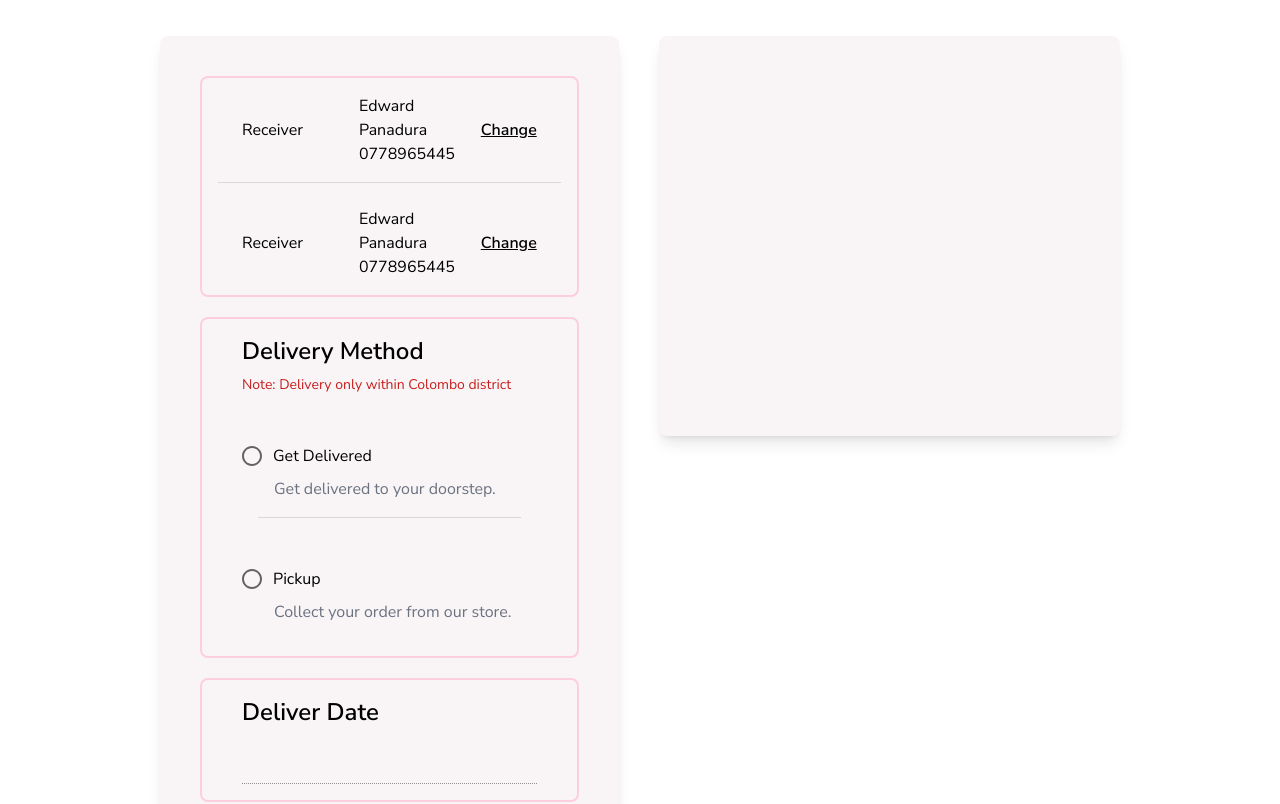
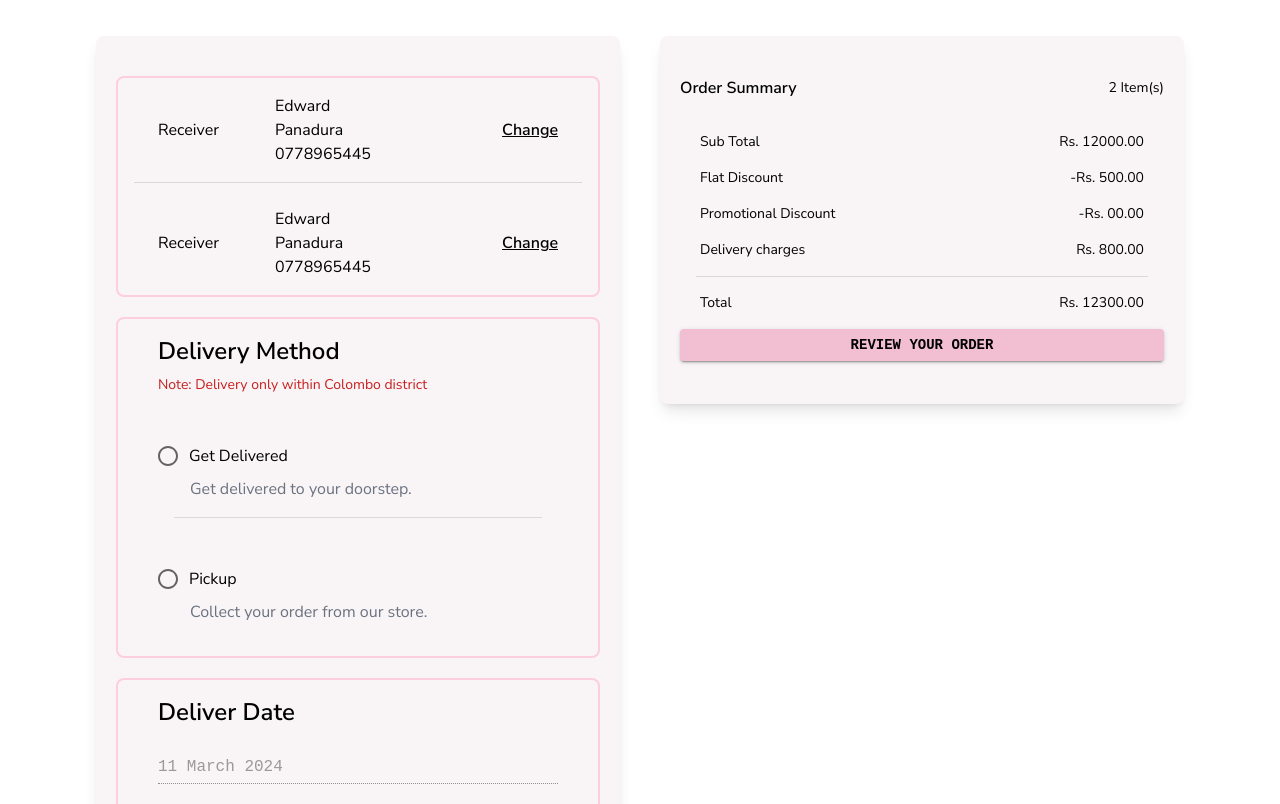
Before and after one commit to DaNoDya99/Flora, a React (Vite) app: page /order/delivery-details in a window 1280 px wide. Shown: the part 220-1024 px from the top of the page. Built offline with nearby package versions, Linux system fonts and the light colour scheme.

Commit message:
Calender component completed

```diff
--- a/package.json
+++ b/package.json
@@ -14,7 +14,9 @@
     "@emotion/styled": "^11.11.0",
     "@mui/icons-material": "^5.15.12",
     "@mui/material": "^5.15.12",
+    "@mui/x-date-pickers": "^6.19.7",
     "@reduxjs/toolkit": "^2.2.1",
+    "dayjs": "^1.11.10",
     "flowbite": "^2.3.0",
     "flowbite-react": "^0.7.2",
     "prop-types": "^15.8.1",
--- a/src/pages/customer/cart-details.jsx
+++ b/src/pages/customer/cart-details.jsx
@@ -12,8 +12,8 @@ function CartDetails(){
     }
 
     return (
-        <div className={'px-[10em] pb-[5em] flex justify-between w-full'}>
-            <div className={'w-[50%] mr-5 rounded-lg bg-primary py-10 px-16 shadow-lg'}>
+        <div className={'px-[10em] pb-[5em] flex justify-between w-full max-2xl:px-[6em]'}>
+            <div className={'w-[50%] mr-5 rounded-lg bg-primary py-10 px-16 shadow-lg max-2xl:px-6'}>
                 <form action="" className={'space-y-6'}>
                     <div className={'font-semibold nunito-sans-light text-2xl'}>Recipient Information</div>
                     <FormControl className={'w-full'}>
@@ -78,7 +78,7 @@ function CartDetails(){
                     </div>
                 </form>
             </div>
-            <div className={'w-[50%] ms-5 rounded-lg bg-primary py-10 px-16 max-h-[25em] shadow-lg'}>
+            <div className={'w-[50%] ms-5 rounded-lg bg-primary py-10 px-16 max-h-[25em] shadow-lg max-2xl:px-5'}>
                 <div className={'flex justify-between items-center'}>
                     <div className={'font-semibold 2xl:!text-xl'}>Order Summary</div>
                     <div className={'text-sm'}>{2}&nbsp;Item(s)</div>
--- a/src/pages/customer/delivery-details.jsx
+++ b/src/pages/customer/delivery-details.jsx
@@ -3,12 +3,21 @@ import FormControl from "@mui/material/FormControl";
 import {FormControlLabel, Radio} from "@mui/material";
 import InputLabel from "@mui/material/InputLabel";
 import Input from "@mui/material/Input";
+import dayjs, { Dayjs } from 'dayjs';
+import { DemoContainer, DemoItem } from '@mui/x-date-pickers/internals/demo';
+import { AdapterDayjs } from '@mui/x-date-pickers/AdapterDayjs';
+import { LocalizationProvider } from '@mui/x-date-pickers/LocalizationProvider';
+import { DateCalendar } from '@mui/x-date-pickers/DateCalendar';
+import {useState} from 'react';
+import {Button} from "@mui/material";
+
 
 function DeliveryDetails(){
+    const [value, setValue] = useState(dayjs());
 
     return (
-        <div className={'px-[10em] pb-[5em] flex justify-between w-full'}>
-            <div className={'w-[50%] mr-5 rounded-lg bg-primary py-10 px-10 shadow-lg'}>
+        <div className={'px-[10em] pb-[5em] flex justify-between w-full max-2xl:px-[6em]'}>
+            <div className={'w-[50%] mr-5 rounded-lg bg-primary py-10 px-10 shadow-lg max-2xl:px-5'}>
                 <div className={'flex flex-col space-y-6 w-full border-2 border-secondary2 rounded-lg'}>
                     <div className={'w-full flex items-center justify-between px-10 py-4'}>
                         <div className={'flex gap-14 items-center'}>
@@ -66,14 +75,57 @@ function DeliveryDetails(){
                     <div className={'w-full text-2xl font font-semibold'}>Deliver Date</div>
 
                     <FormControl className={'w-full mt-5'}>
-                        <Input id={'deliver-date'} required name={'deliver-date'} disabled={true}/>
+                        <Input id={'deliver-date'} required name={'deliver-date'} disabled={true} value={dayjs(value).format('D MMMM YYYY')}/>
                     </FormControl>
+                    <div className={'flex justify-center'}>
+                        <LocalizationProvider dateAdapter={AdapterDayjs}>
+                            <DemoContainer components={['DateCalendar', 'DateCalendar']}>
+                                <DemoItem>
+                                    <DateCalendar value={value} onChange={(newValue) => setValue(newValue)} />
+                                </DemoItem>
+                            </DemoContainer>
+                        </LocalizationProvider>
+                    </div>
                 </div>
 
             </div>
 
-            <div className={'w-[50%] ms-5 rounded-lg bg-primary py-10 px-16 max-h-[25em] shadow-lg'}>
+            <div className={'w-[50%] ms-5 rounded-lg bg-primary py-10 px-16 max-h-[23em] shadow-lg max-2xl:px-5'}>
+                <div className={'flex justify-between items-center'}>
+                    <div className={'font-semibold 2xl:!text-xl'}>Order Summary</div>
+                    <div className={'text-sm'}>{2}&nbsp;Item(s)</div>
+                </div>
+                <div className={'my-8 space-y-4'}>
+                    <div className={'flex justify-between items-center px-5 text-sm'}>
+                        <div className={'!nunito-sans-light 2xl:!text-lg'}>Sub Total</div>
+                        <div className={'!nunito-sans-light 2xl:!text-lg'}>Rs. 12000.00</div>
+                    </div>
+                    <div className={'flex justify-between items-center px-5 text-sm'}>
+                        <div className={'!nunito-sans-light 2xl:!text-lg'}>Flat Discount</div>
+                        <div className={'!nunito-sans-light 2xl:!text-lg'}>-Rs. 500.00</div>
+                    </div>
+                    <div className={'flex justify-between items-center px-5 text-sm'}>
+                        <div className={'!nunito-sans-light 2xl:!text-lg'}>Promotional Discount</div>
+                        <div className={'!nunito-sans-light 2xl:!text-lg'}>-Rs. 00.00</div>
+                    </div>
+                    <div className={'flex justify-between items-center px-5 text-sm'}>
+                        <div className={'!nunito-sans-light 2xl:!text-lg'}>Delivery charges</div>
+                        <div className={'!nunito-sans-light 2xl:!text-lg'}>Rs. 800.00</div>
+                    </div>
 
+                    <Divider variant="middle" />
+
+                    <div className={'flex justify-between items-center px-5 text-sm'}>
+                        <div className={'!nunito-sans-light 2xl:!text-lg'}>Total</div>
+                        <div className={'!nunito-sans-light 2xl:!text-lg'}>Rs. 12300.00</div>
+                    </div>
+
+                    {/* Review your order button */}
+                    <Button variant="contained" color="secondary3" className={'w-full h-8 2xl:h-10'}>
+                        <div className={'!text-sm font-semibold'}>Review your order</div>
+                    </Button>
+
+                </div>
             </div>
         </div>
     );
```
Also changed, not shown: 1 other file (tests, documents, lock files or other folders).
